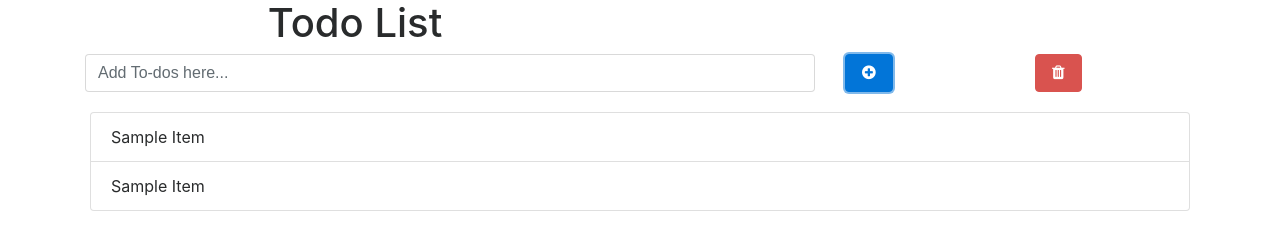
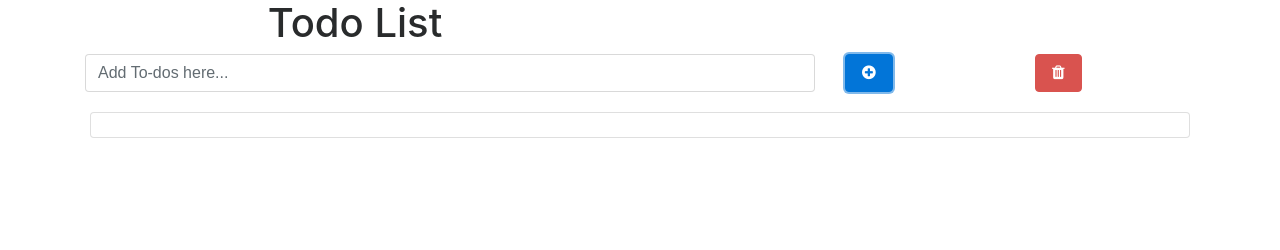
Before and after one commit to AbhimanyuVashisht/TodoList, a plain HTML site: page index.html in a window 1280 px wide. Both pictures are taken after a click on the button 868 px from the left and 73 px from the top of the page. Drawn offline with nearby package versions, Linux system fonts and the light colour scheme.

Commit message:
Added localStorage Support to the todoList
Signed-off-by: WillNotFit <abhimanyuvashisht.av@gmail.com>

```diff
--- a/index.html
+++ b/index.html
@@ -12,6 +12,7 @@
     <!--JS links-->
     <script src="js/jquery.js"></script>
     <script src="js/bootstrap.js"></script>
+    <script src="js/scriptTodo.js"></script>
 
 </head>
 <body>
--- /dev/null
+++ b/js/scriptTodo.js
@@ -0,0 +1,62 @@
+/**
+ * Created by av on 11/7/17.
+ */
+
+
+let todos = [];
+let todoListElement;
+
+function Todo(task, done) {
+    this.task = task;
+    this.done = done;
+}
+$(function () {
+    let btnAdd = $('#btn-add-todo');
+    let btnClean = $('#btn-clear-done');
+    let inputNewTodo = $('#input-new-todo');
+    todoListElement = $('#todoList-container');
+
+    refreshTodos(true);
+
+    btnAdd.click(function () {
+        addTodo(inputNewTodo.val());
+    })
+});
+
+function refreshTodos(firstPageLoad = false) {
+    if(!firstPageLoad){
+        saveTodos();
+    }
+    if(!todoListElement){
+        return;
+    }
+    retrieveTodos();
+    todoListElement.empty();
+    for(i in todos){
+        let todoItem = createTodoListItem(i);
+        todoListElement.append(todoItem);
+        console.log(todoItem);
+    }
+}
+
+function createTodoListItem(i) {
+    let todoItem = $(`<li data-id="${i}" class="list-group-item">${todos[i].task}</li>`);
+    return todoItem;
+}
+
+function retrieveTodos() {
+    let savedTodos = localStorage.getItem('todos');
+    if(savedTodos){
+        todos = JSON.parse(savedTodos);
+    }
+}
+
+
+function saveTodos() {
+    // Storing the list everyTime with any update in it
+    localStorage.setItem("todos", JSON.stringify(todos));
+}
+function addTodo(todoTask) {
+    todos.push(new Todo(todoTask, false));
+    refreshTodos();
+}
```
